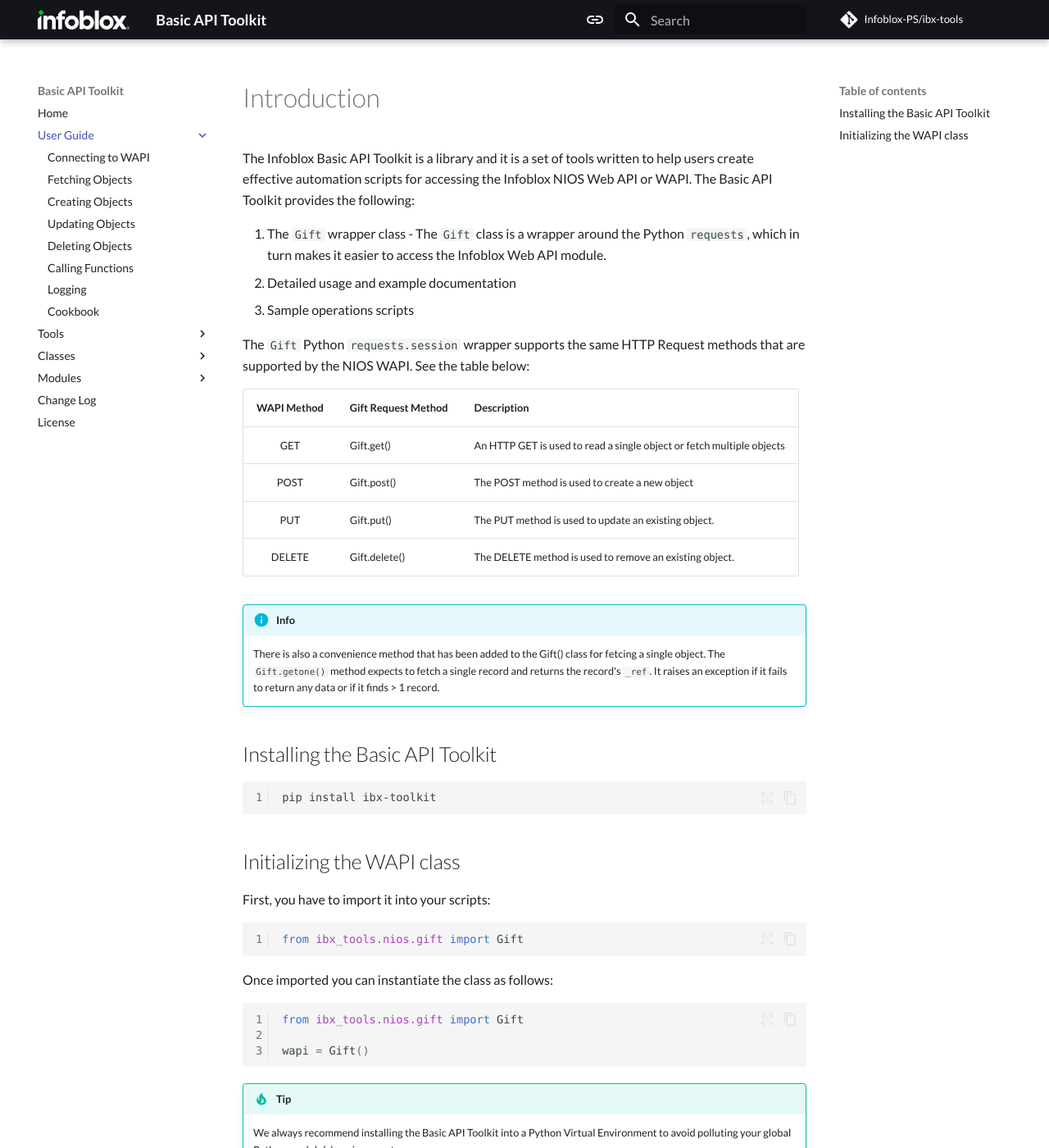
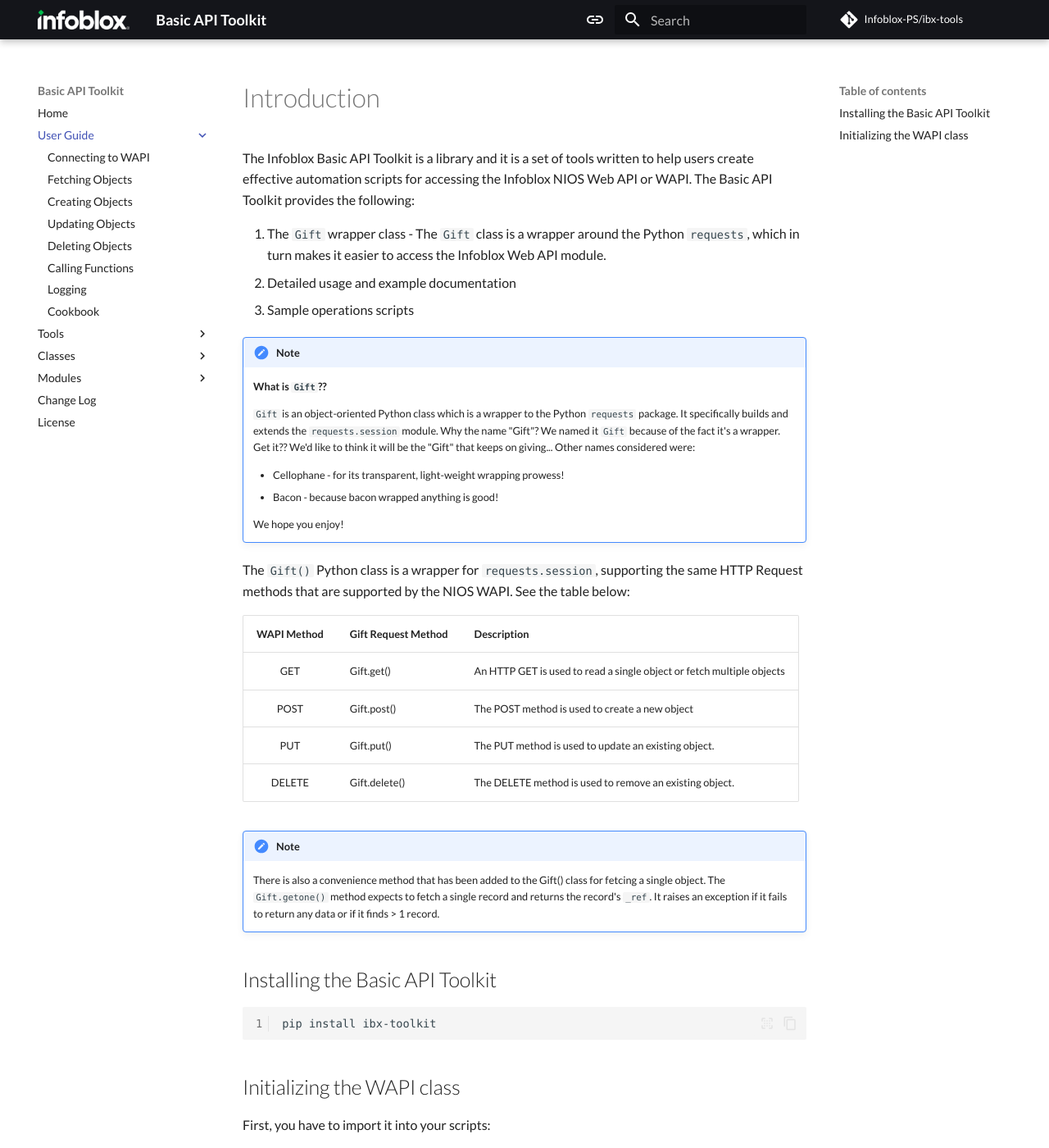
Before and after one commit to Infoblox-PS/ibx-sdk, an MkDocs documentation site: the page built from docs/user_guide/index.md, in a window 1280 px wide and 1400 px high. Shown: the whole window at 82% size. Built offline with MkDocs 1.6.1 and Material for MkDocs 9.7.7, drawn with Linux system fonts in a browser that asks for light colours; some web fonts are replaced; comment, search, counter and statistics services are not loaded.

Commit message:
docs: Update user guide with `Gift` class explanation
Expanded the definition and explanation for the `Gift` Python class in
the user guide. The update includes a playful approach to describe the
name and purpose of the class, and it's hoped to help users understand
its functionalities better. Modifications also include minor changes to
text formatting.

```diff
--- a/docs/user_guide/index.md
+++ b/docs/user_guide/index.md
@@ -9,8 +9,22 @@
 2. Detailed usage and example documentation
 3. Sample operations scripts
 
-The `Gift` Python `requests.session` wrapper supports the same HTTP Request methods that are
-supported by the NIOS WAPI. See the table below:
+!!! note
+
+    **What is `Gift`??**
+
+    `Gift` is an object-oriented Python class which is a wrapper to the Python `requests` package.
+    It specifically builds and extends the `requests.session` module. Why the name "Gift"? We
+    named it `Gift` because of the fact it's a wrapper. Get it?? We'd like to think it will be the
+    "Gift" that keeps on giving... Other names considered were:
+
+    * Cellophane - for its transparent, light-weight wrapping prowess!
+    * Bacon - because bacon wrapped anything is good!
+
+    We hope you enjoy!
+
+The `Gift()` Python class is a wrapper for `requests.session`, supporting the same HTTP Request
+methods that are supported by the NIOS WAPI. See the table below:
 
 | WAPI Method | Gift Request Method | Description                                                           |
 |:-----------:|---------------------|-----------------------------------------------------------------------|
@@ -19,7 +33,7 @@
 |     PUT     | Gift.put()          | The PUT method is used to update an existing object.                  |
 |   DELETE    | Gift.delete()       | The DELETE method is used to remove an existing object.               |
 
-!!! info
+!!! note
 
     There is also a convenience method that has been added to the Gift() class for fetcing a single
     object. The `Gift.getone()` method expects to fetch a single record and returns the record's
```
